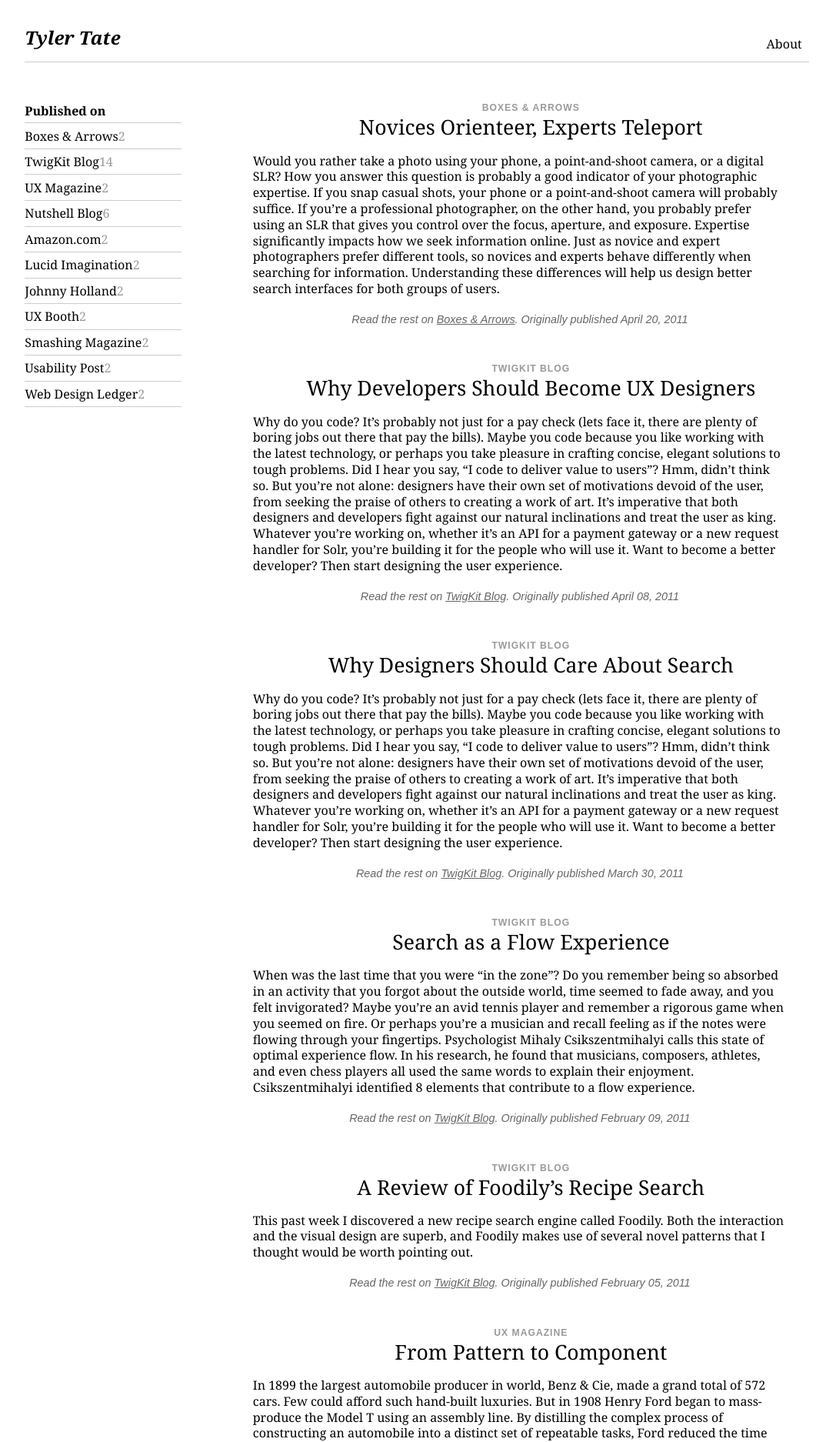
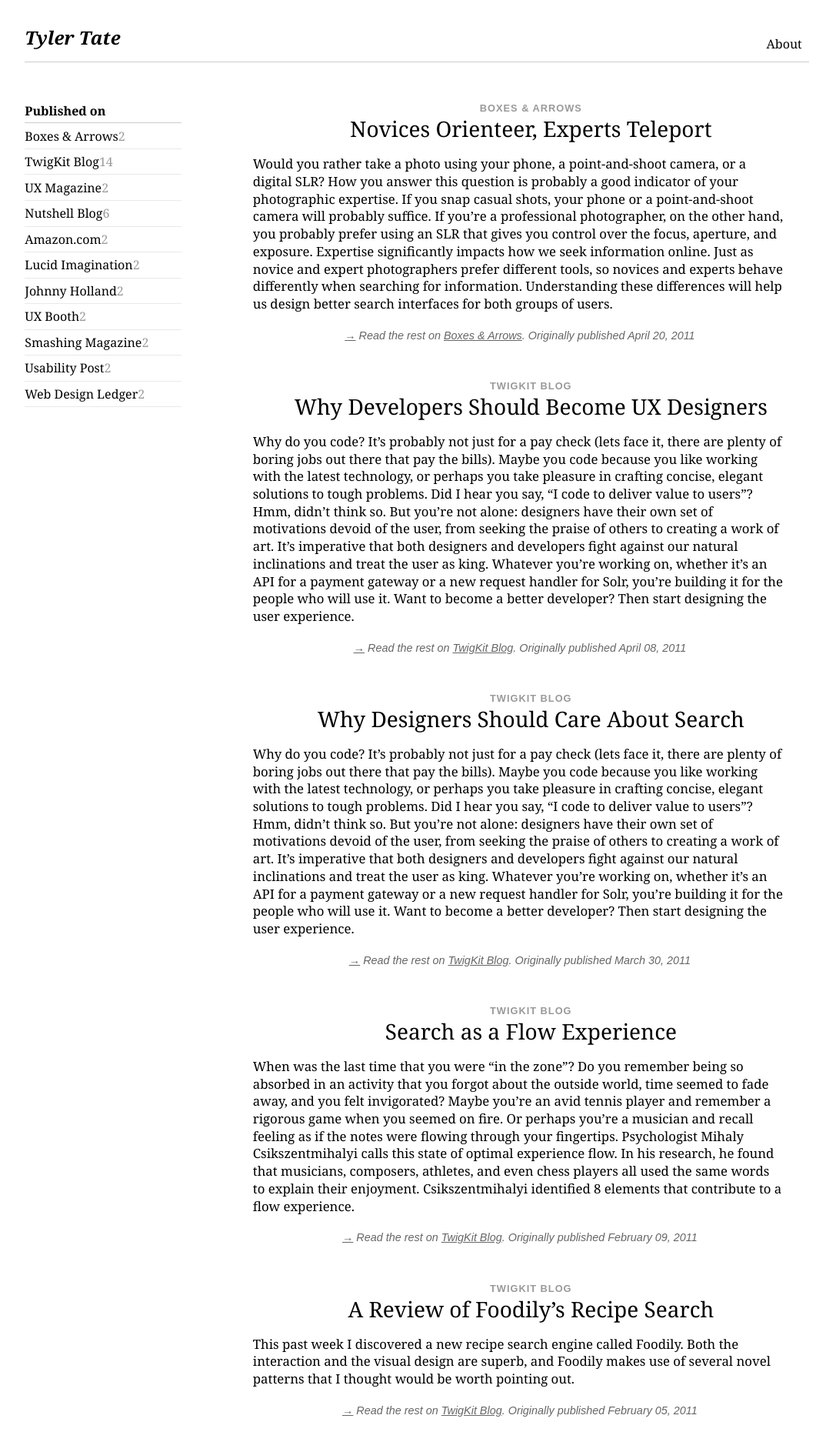
Before and after one commit to SeriouslyInc/tylertate, a Jekyll site: the page built from index.html, in a window 1280 px wide. Shown: the top 1874 px of the page at 77% size, without its empty margins (98-1172 px from the left). Built offline with Jekyll 4.4.1, drawn with Linux system fonts in a browser that asks for light colours; nearby versions of some CDN libraries.

```diff
--- a/index.html
+++ b/index.html
@@ -18,7 +18,7 @@ bodyId: home
 				</header>
 				<section>
 					{{ post.content }}
-					<p class="more">Read the rest on <a href="{{ post.originalurl }}">{{ post.publisher }}</a>. Originally published <span class="date">{{ post.date | date: "%B %d, %Y" }}</span></p>
+					<p class="more"><a class="glyph" href="{{ post.originalurl }}">&#x2192;</a> Read the rest on <a href="{{ post.originalurl }}">{{ post.publisher }}</a>. Originally published <span class="date">{{ post.date | date: "%B %d, %Y" }}</span></p>
 					<p class="categories">{% for keyword in post.keywords %} {{ keyword }}&nbsp; {% endfor %}</p>
 				</section>
 			</article>
--- a/resources/css/main.css
+++ b/resources/css/main.css
@@ -31,7 +31,7 @@ a {
   max-width: 1020px;
   min-width: 940px;
   margin: 0 auto;
-  padding: 0 20px;
+  padding: 0 50px;
 }
 header#top {
   overflow: hidden;
@@ -108,7 +108,7 @@ section#writing aside ul#publisher {
   margin-top: 0.25em;
 }
 section#writing aside ul#publisher li {
-  border-bottom: 1px solid #ccc;
+  border-bottom: 1px solid #e9e9e9;
   padding: 0.33em 0;
 }
 section#writing aside ul#publisher li span {
@@ -128,7 +128,6 @@ section#writing section#articles article {
 section#writing section#articles article header {
   margin: 0 0 1em 0;
   font-family: sans-serif;
-  font-size: 0.95em;
   text-align: center;
 }
 section#writing section#articles article header h3 {
@@ -151,7 +150,8 @@ section#writing section#articles article header h2 a {
 }
 section#writing section#articles article section p {
   padding-right: 2em;
-  line-height: 1.3em;
+  font-size: 1.05em;
+  line-height: 1.35em;
 }
 section#writing section#articles article section p.more {
   font-family: sans-serif;
@@ -210,7 +210,6 @@ section#speaking #past #past-row .column {
   #body {
     max-width: 768px;
     min-width: 768px;
-    padding: 50px;
     font-size: 1.3em;
   }
   section#writing aside {
```
Also changed, not shown: resources/css/main.less (+4 -5 lines).
